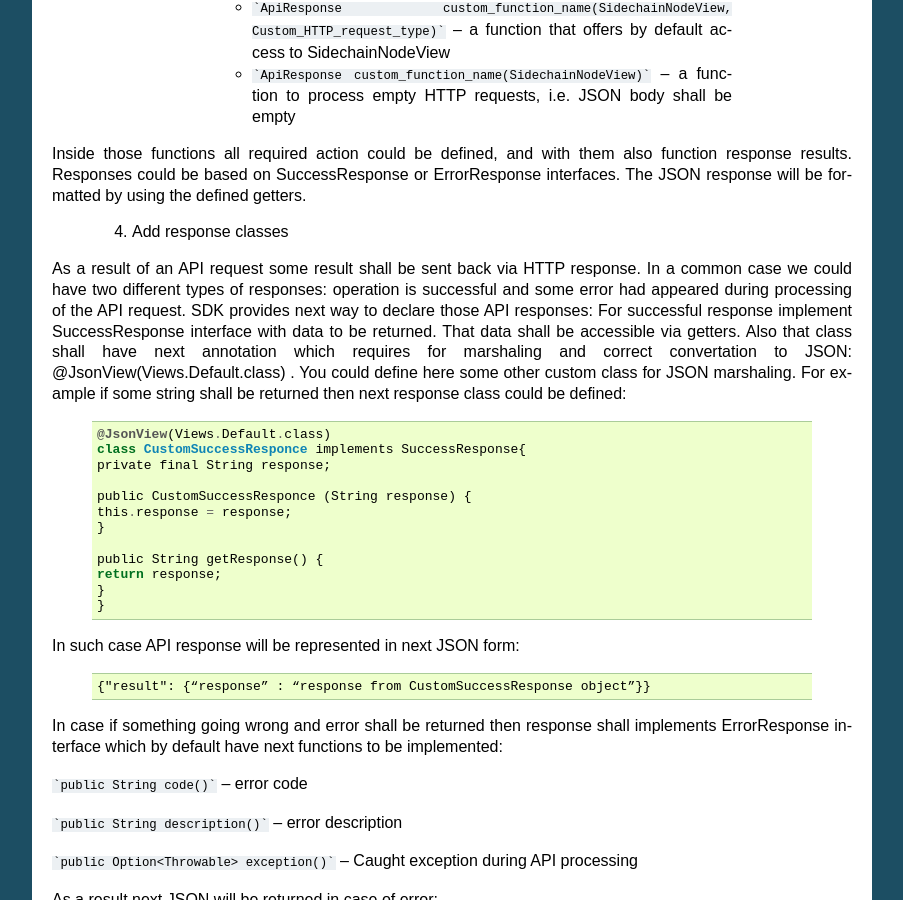
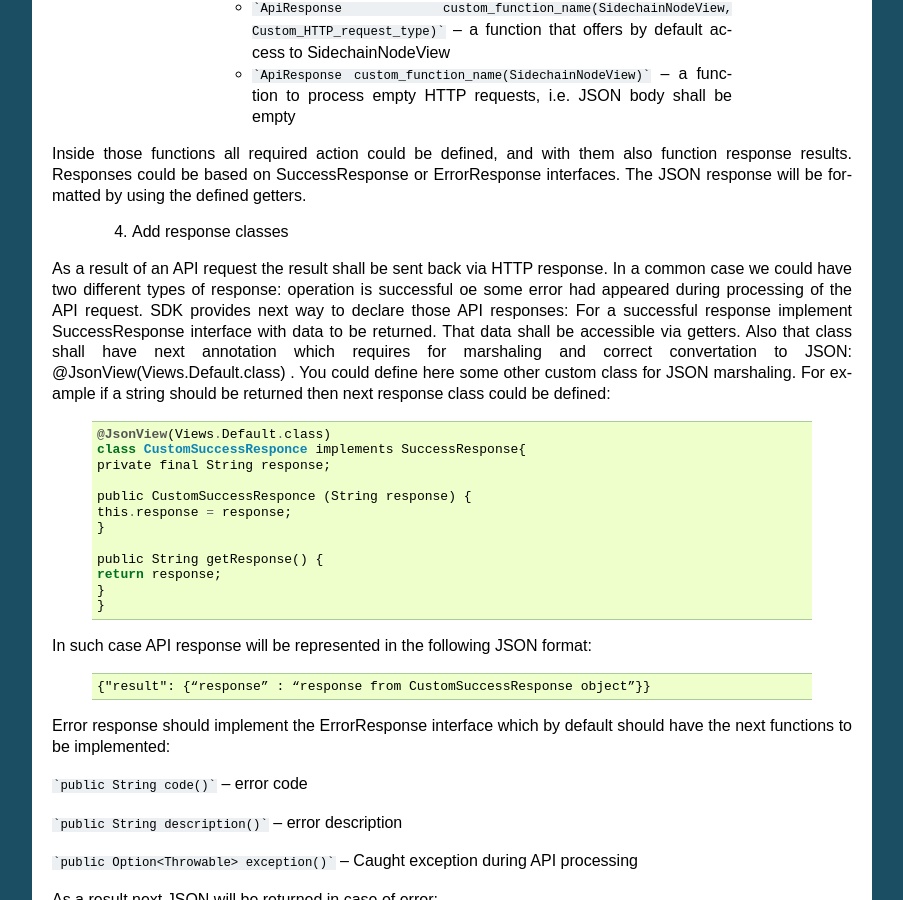
Before and after one commit to megaluck/documentation, a Sphinx documentation site: the page built from docs/introduction/07-Sidechain-SDK-extension.rst, in a window 1280 px wide and 900 px high, scrolled down 6826 px. Shown: the whole window, without its empty margins (198-1101 px from the left). Built offline with Sphinx 7.4.7, drawn with Linux system fonts in a browser that asks for light colours; pages that are not in the unit, such as notebooks, are missing from menus.

Commit message:
language

````diff
--- a/docs/introduction/07-Sidechain-SDK-extension.rst
+++ b/docs/introduction/07-Sidechain-SDK-extension.rst
@@ -343,8 +343,8 @@ Inside those functions all required action could be defined, and with them also
 
   4. Add response classes
 
-As a result of an API request some result shall be sent back via HTTP response. In a common case we could have two different types of  responses: operation is successful and some error had appeared during processing of the API request. SDK provides next way to declare those API responses:
-For successful response implement SuccessResponse interface with data to be returned. That data shall be accessible via getters. Also that class shall have next annotation which requires for marshaling and correct convertation to JSON: @JsonView(Views.Default.class) . You could define here some other custom class for JSON marshaling. For example if some string shall be returned then next response class could be defined:
+As a result of an API request the result shall be sent back via HTTP response. In a common case we could have two different types of response: operation is successful oe some error had appeared during processing of the API request. SDK provides next way to declare those API responses:
+For a successful response implement SuccessResponse interface with data to be returned. That data shall be accessible via getters. Also that class shall have next annotation which requires for marshaling and correct convertation to JSON: @JsonView(Views.Default.class) . You could define here some other custom class for JSON marshaling. For example if a string should be returned then next response class could be defined:
 
   ::
 
@@ -361,13 +361,13 @@ For successful response implement SuccessResponse interface with data to be retu
     }
     }
 
-In such case API response will be represented in next JSON form:
+In such case API response will be represented in the following JSON format:
 
   ::
 
     {"result": {“response” : “response from CustomSuccessResponse object”}}
 
-In case if something going wrong and error shall be returned then response shall implements ErrorResponse interface which by default have next functions to be implemented:
+Error response should implement the ErrorResponse interface which by default should have the next functions to be implemented:
 
 ```public String code()``` -- error code
 
````
